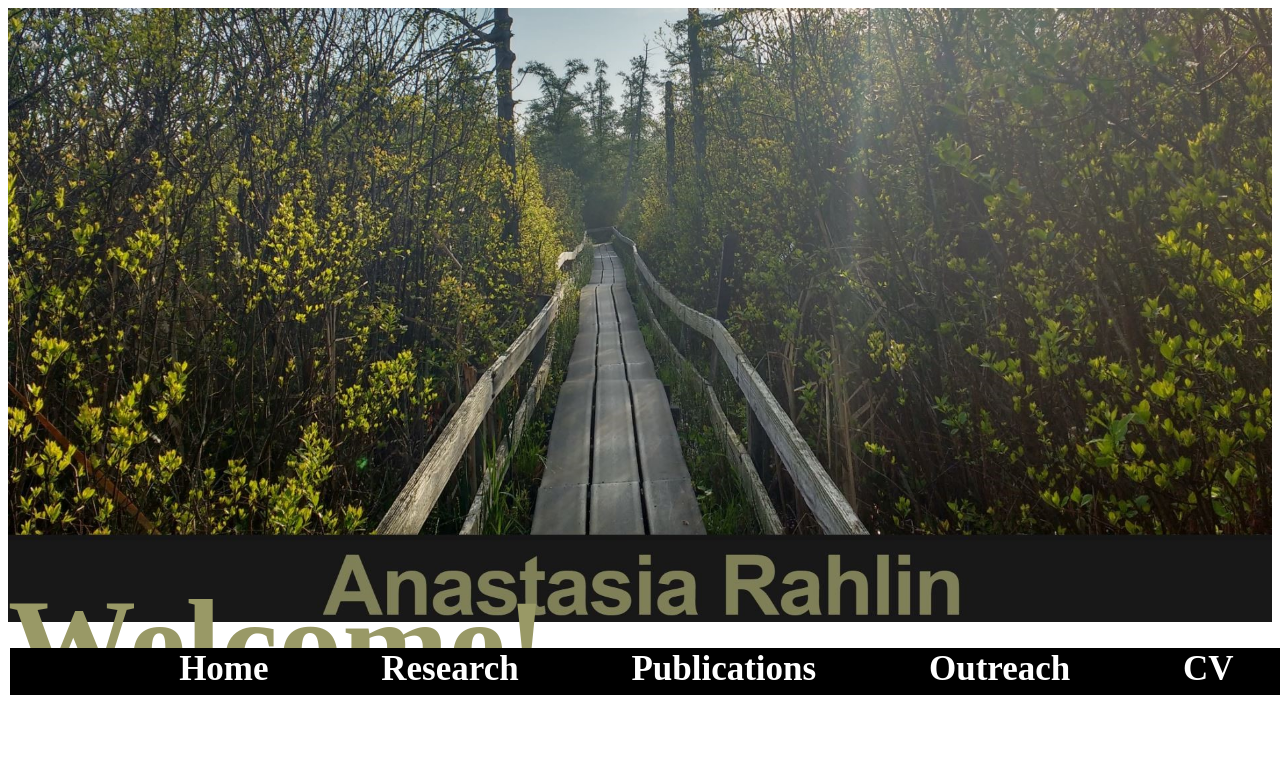
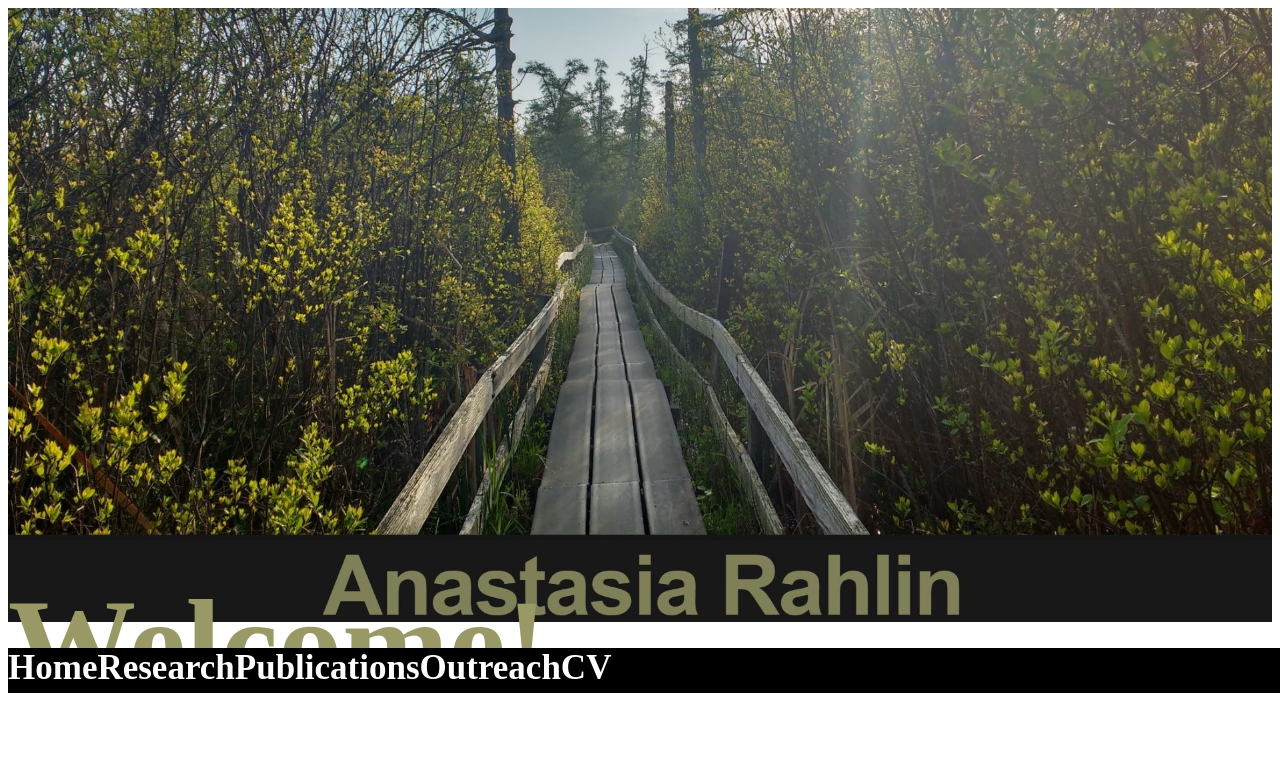
Before and after one commit to anarahlin/anarahlin.github.io, a Jekyll site: the page built from index.html, in a window 1280 px wide. Shown: the top 775 px of the page. Built offline with Jekyll 4.4.1, drawn with Linux system fonts in a browser that asks for light colours; nearby versions of some CDN libraries; the list of posts is cut into pages by our own code; comment, search, counter and statistics services are not loaded; grey boxes are pictures that could not be loaded.

Commit message:
Update nav.html

```diff
--- a/_includes/nav.html
+++ b/_includes/nav.html
@@ -102,11 +102,7 @@ h8{
   overflow: hidden;
   background-color: #000000;
   z-index: 9;
-  list-style: none; /*new addition*/
-  margin: 0 2px; /*new addition*/
-  padding: 0; /*new addition*/
-  display: flex; /*new addition*/
-  justify-content: space-around; /*new addition*/
+
 }
 
 
@@ -121,6 +117,10 @@ h8{
   padding: 1px 14px;
   text-decoration: none;
   font-size: 20px;
+  list-style: none; /*new addition*/
+  padding: 0; /*new addition*/
+  display: flex; /*new addition*/
+  justify-content: space-around; /*new addition*/
   /*width: 100%; /* five equal-width links, 20% */
 }
 
```
